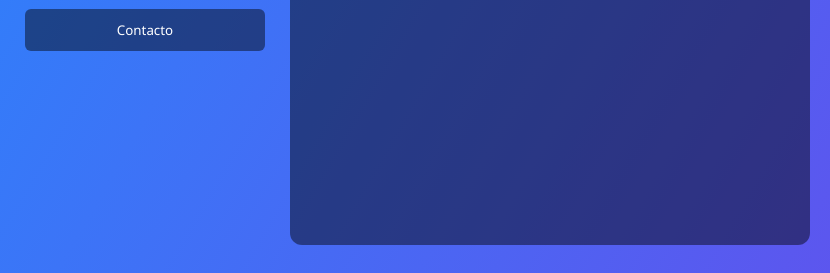
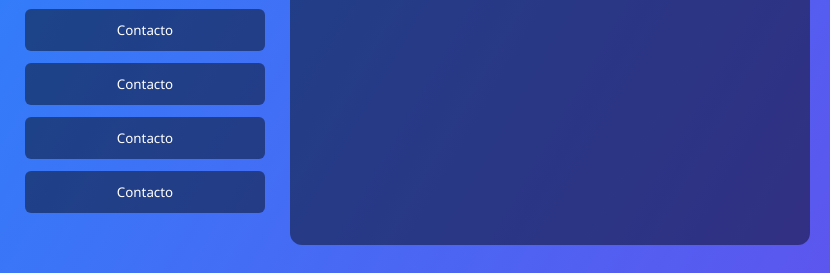
Before and after one commit to DavidHaney09/Leguion-trick, a plain HTML site: page index.html in a window 1280 px wide. Shown: the part 428-701 px from the top of the page, 0-830 px from the left. Drawn offline with Linux system fonts and the light colour scheme.

Commit message:
Update index.html

```diff
--- a/index.html
+++ b/index.html
@@ -31,6 +31,9 @@
       <button onclick="irA('paginas/tecnologia.html')">Tecnología</button>
       <button onclick="irA('paginas/programacion.html')">Programación</button>
       <button onclick="irA('paginas/juegos.html')">Juegos</button>
+      <button onclick="irA('paginas/contacto.html')">Contacto</button>
+      <button onclick="irA('paginas/contacto.html')">Contacto</button>
+      <button onclick="irA('paginas/contacto.html')">Contacto</button>
       <button onclick="irA('paginas/contacto.html')">Contacto</button>
     </aside>
 
```
